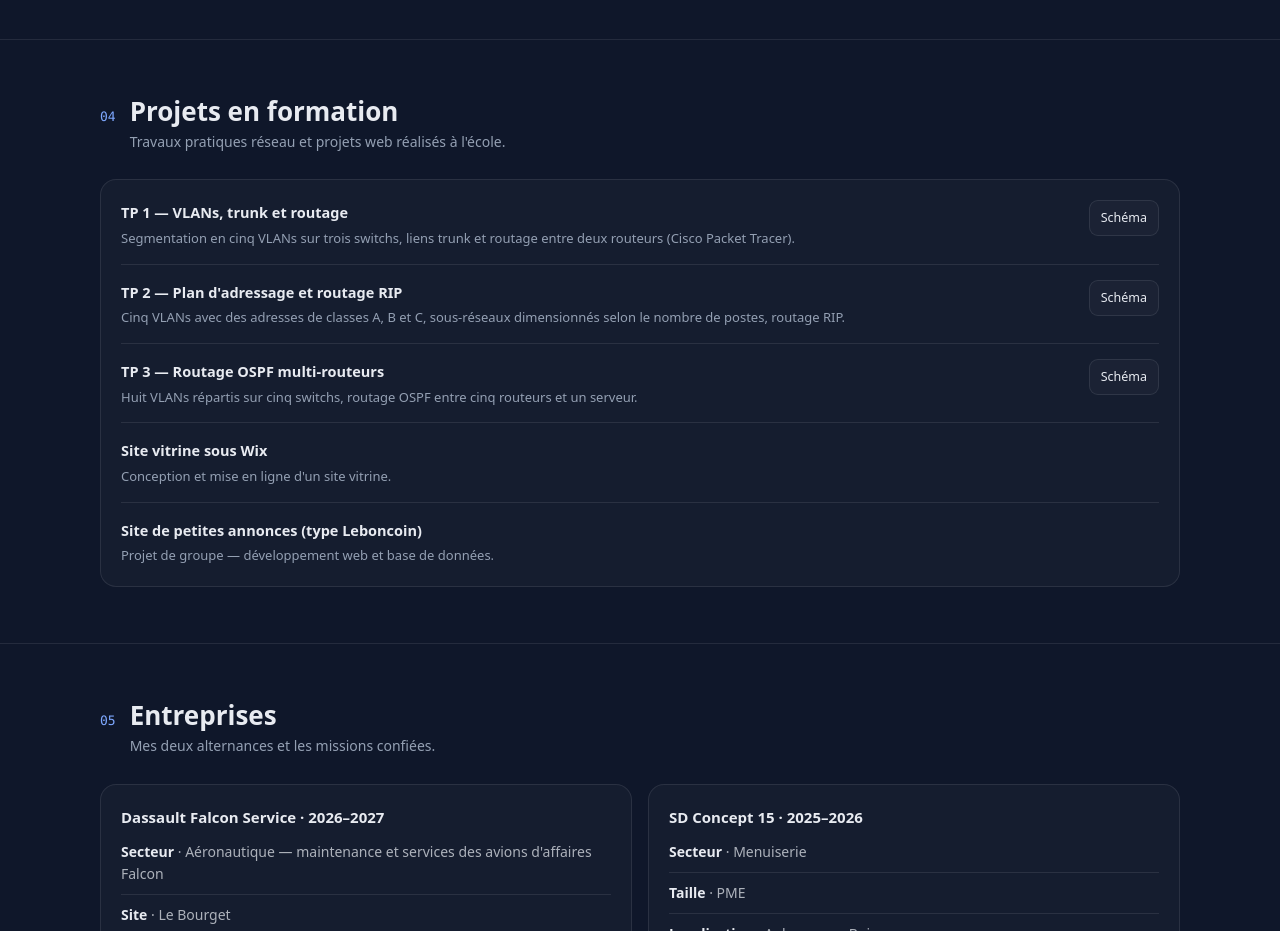
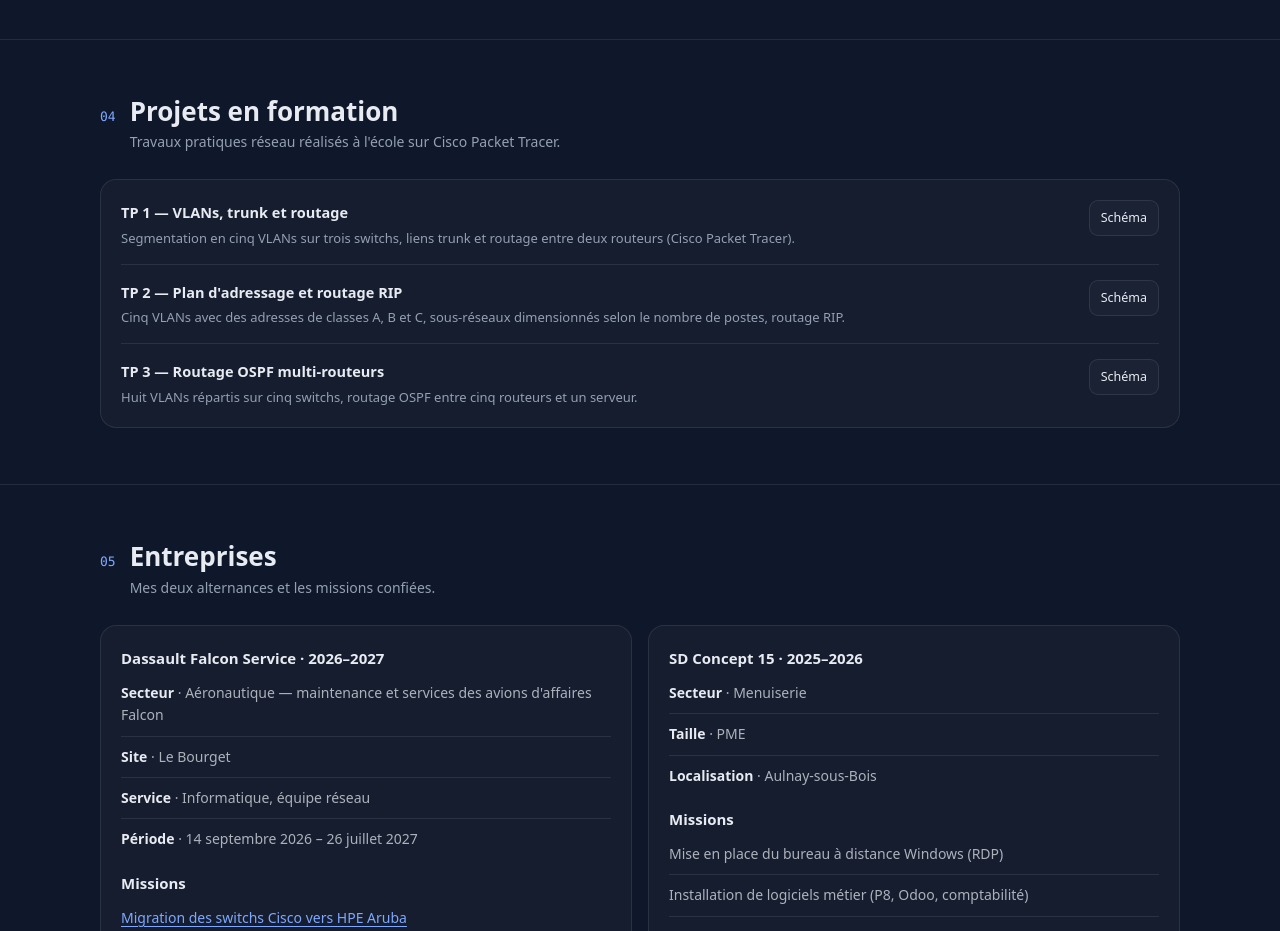
Before and after one commit to e2lya/portfolio, a plain HTML site: page index.html in a window 1280 px wide. Shown: the part 2080-3011 px from the top of the page. Drawn offline with Linux system fonts and the light colour scheme.

Commit message:
Retrait des projets Wix et Leboncoin, ajout de la source vidéo Aikido Security
Co-Authored-By: Claude Opus 5.5 <noreply@anthropic.com>
Claude-Session: https://claude.ai/code/session_015gNyT9MoN8FK7xvzC8bwoj

```diff
--- a/index.html
+++ b/index.html
@@ -185,7 +185,7 @@
     <div class="wrap">
       <div class="section-head">
         <span class="section-num">04</span>
-        <div><h2>Projets en formation</h2><p>Travaux pratiques réseau et projets web réalisés à l'école.</p></div>
+        <div><h2>Projets en formation</h2><p>Travaux pratiques réseau réalisés à l'école sur Cisco Packet Tracer.</p></div>
       </div>
 
       <div class="grid">
@@ -218,22 +218,6 @@
             <div class="project-links">
               <a class="btn btn-sm" href="tp3-schema.png" target="_blank" rel="noreferrer">Schéma</a>
             </div>
-          </div>
-
-          <div class="project">
-            <div class="project-info">
-              <b>Site vitrine sous Wix</b>
-              <div class="desc">Conception et mise en ligne d'un site vitrine.</div>
-            </div>
-            <!-- Ajouter ici le lien du site Wix PUBLIÉ (pas le lien de l'éditeur) -->
-          </div>
-
-          <div class="project">
-            <div class="project-info">
-              <b>Site de petites annonces (type Leboncoin)</b>
-              <div class="desc">Projet de groupe — développement web et base de données.</div>
-            </div>
-            <!-- Ajouter ici le lien GitHub et/ou des captures d'écran -->
           </div>
         </article>
       </div>
```
Also changed, not shown: veille.html (+2 -1 lines).
